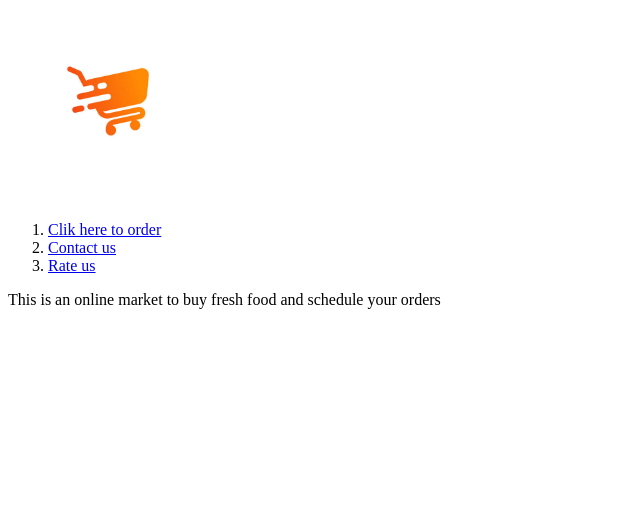
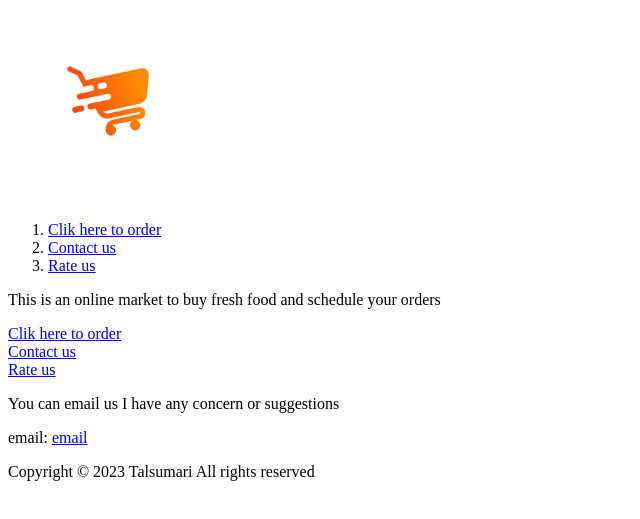
Before and after one commit to TURKI-ALSUMARI/SWE-363-231-1, a plain HTML site: page exercises/ex.html in a window 1280 px wide. Shown: the part 79-598 px from the top of the page, without its empty margins (0-640 px from the left). Drawn offline with Linux system fonts and the light colour scheme.

Commit message:
html_2-exercise_4

```diff
--- a/exercises/ex.html
+++ b/exercises/ex.html
@@ -43,7 +43,35 @@
 
 
 
+    <footer>
+      <a href="order.html">
+        Clik here to order
+      </a>
 
+      <aside></aside>
+      <a href="contact.html">
+        Contact us
+      </a>
+
+      <aside></aside>
+      <a href="rate us.html">
+        Rate us
+      </a>
+
+      <p>
+        You can email us I have any concern or suggestions
+      </p>
+      <p>
+        email:
+        <a href="mailto: talsumari@gmail.com">
+        email
+        </a>
+      </p>
+
+      <p>
+        Copyright &#169; 2023 Talsumari All rights reserved
+      </p>
+    </footer>
 
   </body>
 </html>
```
